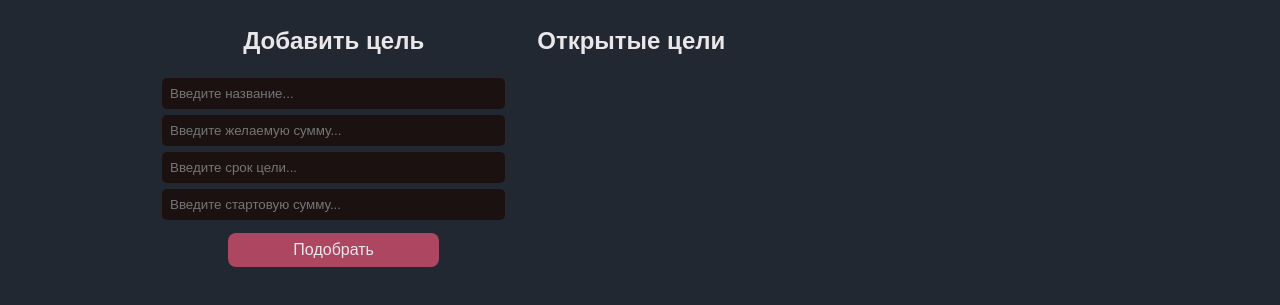
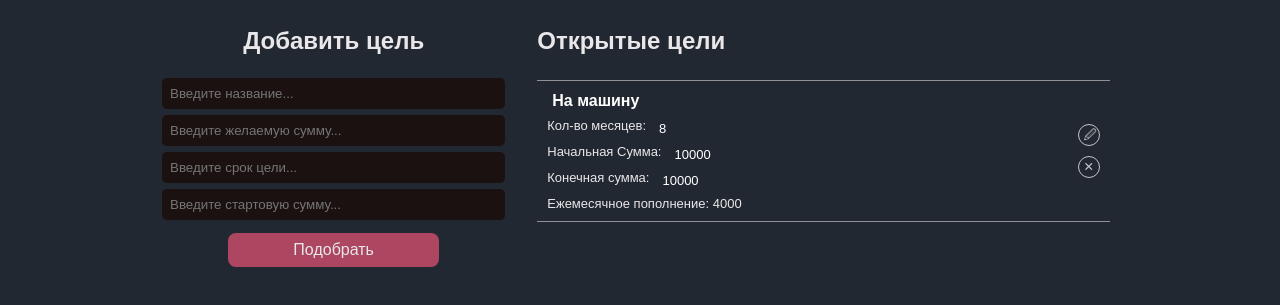
Before and after one commit to hnariman/M4_2, a website built with webpack: page index.html in a window 1280 px wide. Shown: the part 73-378 px from the top of the page. Built offline with nearby package versions, Linux system fonts and the light colour scheme.

Commit message:
add edit buttons design

```diff
--- a/Scripts/App.js
+++ b/Scripts/App.js
@@ -85,9 +85,12 @@ class Application {
                 redact.classList.add('red');
 
                 //Создание кнопки закрытия
-                let closeButton = document.createElement('img');
-                closeButton.classList.add('close');
-                closeButton.setAttribute('src','https://image.flaticon.com/icons/svg/190/190406.svg');
+                // let closeButton = document.createElement('img');
+                // closeButton.classList.add('close');
+                // closeButton.setAttribute('src','https://image.flaticon.com/icons/svg/190/190406.svg');
+                let closeButton = document.createElement('button');
+                closeButton.classList.add('delete-button');
+
                 div.appendChild(redact);
                 div.appendChild(closeButton);
                 closeButton.addEventListener('click',closeBlock);
@@ -100,6 +103,10 @@ class Application {
                        inputs.forEach(el => {
                            el.removeAttribute('readonly');
                            el.classList.add('edit')
+                           // background-color: rgb(27, 17, 17) - надо добавить самостоятельно как style
+
+
+
                        });// Отключение атрибута readonly  во всех инпутах
                        let save = document.createElement('img');//Создание кнопки сохранения
                         save.classList.add('red');
--- a/index.html
+++ b/index.html
@@ -1,5 +1,6 @@
 <!DOCTYPE html>
 <html lang="en">
+
 <head>
     <meta charset="UTF-8">
     <meta name="viewport" content="width=device-width, initial-scale=1">
@@ -8,6 +9,7 @@
     <link href="https://fonts.googleapis.com/css2?family=Roboto&display=swap" rel="stylesheet">
     <link rel="stylesheet" href="style.css">
 </head>
+
 <body>
     <header>
         <h1>Онлайн Копилка</h1>
@@ -23,8 +25,27 @@
         </section>
         <section class="all__goals">
             <h2>Открытые цели</h2>
+            <!-- Эту часть нужно будет удалить -->
+            <div class="goal">
+                <div class="goal-description">
+                    <h3>
+                        <input class="goal__name title edit" type="text" value="На машину">
+                    </h3>
+                    <p> Кол-во месяцев: <input class="term__name edit" type="text" value="8"></p>
+                    <p> Начальная Сумма: <input class="start__name edit" type="text edit" value="10000"> </p>
+                    <p> Конечная сумма: <input class="final__Amount edit" type="text" value="10000"></p>
+                    <p> Ежемесячное пополнение: 4000 </p>
+                </div>
+                <!-- добавлен div -->
+                <div class="goal-control">
+                    <button class="edit-button"> 🖉 </button>
+                    <button class="delete-button"> ✕ </button>
+                </div>
+            </div>
+            <!-- конец части для удаления -->
         </section>
     </main>
     <script src="dist/main.js"></script>
 </body>
+
 </html>
--- a/style.css
+++ b/style.css
@@ -104,7 +104,7 @@ h1 {
 }
 
 .goal h3 {
-    margin: 3px 5px 5px 5px;
+    margin: 3px 5px 5px -3px;
 }
 
 .delete-button {
@@ -115,6 +115,7 @@ h1 {
     background-color: #222831;
     box-sizing: border-box;
     border-radius: 71px;
+    margin: 5px;
 
     color: #C4C4C4;
     font-size: 12.5px;
@@ -145,9 +146,11 @@ h1 {
 }
 .goal p{
     display: flex;
+    margin: 5px 0px;
 }
 .goal .title{
     font-size: 16px;
+    font-weight: bold;
 }
 .goal input {
     background-color: transparent;
@@ -155,15 +158,50 @@ h1 {
     outline: none;
     color: white;
     font-size: 13px;
-    padding-left: 5px;
+    padding: 3px;
+    margin-left: 10px;
+    width: 50%;
+    border-radius: 5px;
 }
 .red{
     position: absolute;
     top: 3px;
     right: 30px;
 }
+
+/* жёстко привязанная кнопка удаления
 .close{
     position: absolute;
     top: 3px;
     right: 0;
+} */
+
+.edit {
+    background-color: rgb(27, 17, 17);
 }
+
+.edit-button {
+    width: 22px;
+    height: 22px;
+
+    border: 1px solid #C4C4C4;
+    background-color: #222831;
+    box-sizing: border-box;
+    border-radius: 71px;
+    margin: 5px;
+
+    color: #C4C4C4;
+    font-size: 12.5px;
+    text-indent: -1.5px;
+}
+
+.edit-button:hover {
+    background: #ac4661;
+    color: #e9e7e9;
+    border: 1px solid #e9e7e9;
+}
+
+.goal-control {
+    display: flex;
+    flex-direction: column;
+}
```
Lines whose indentation alone changed are shown as unchanged.
